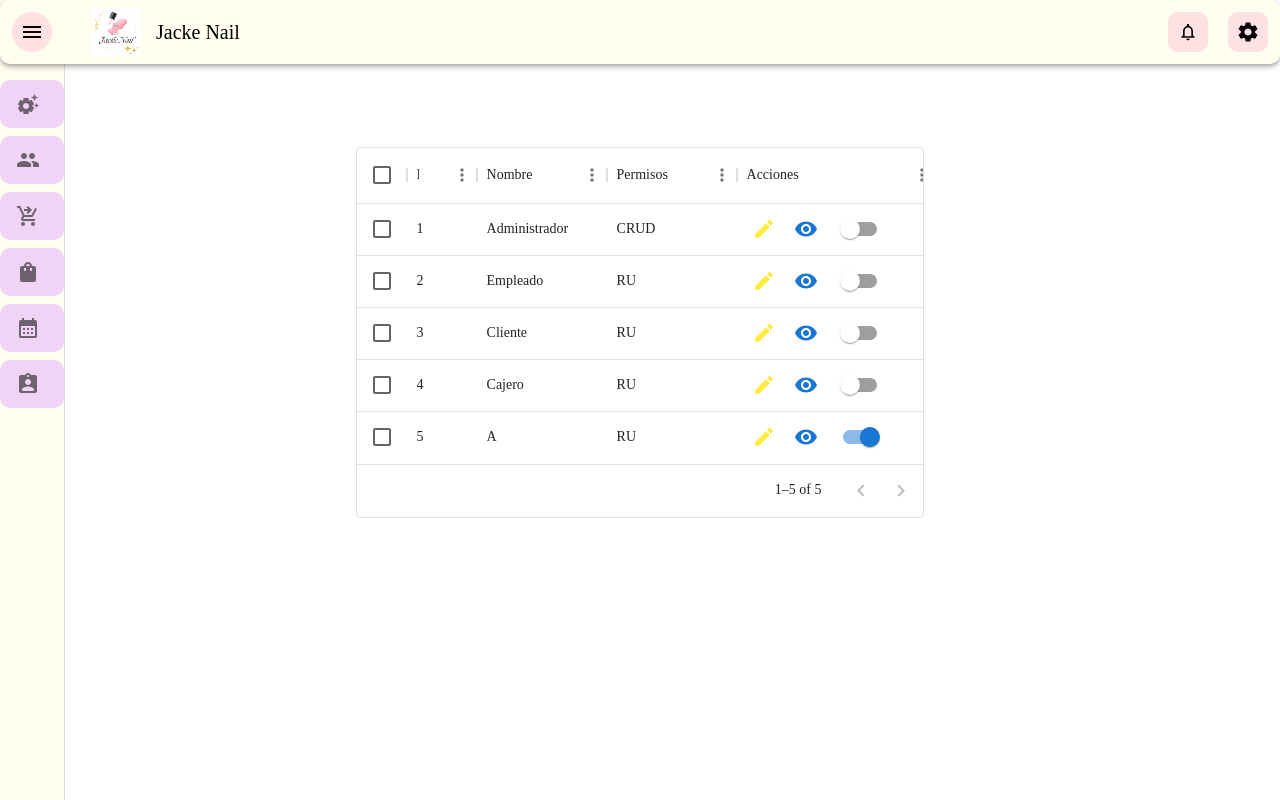
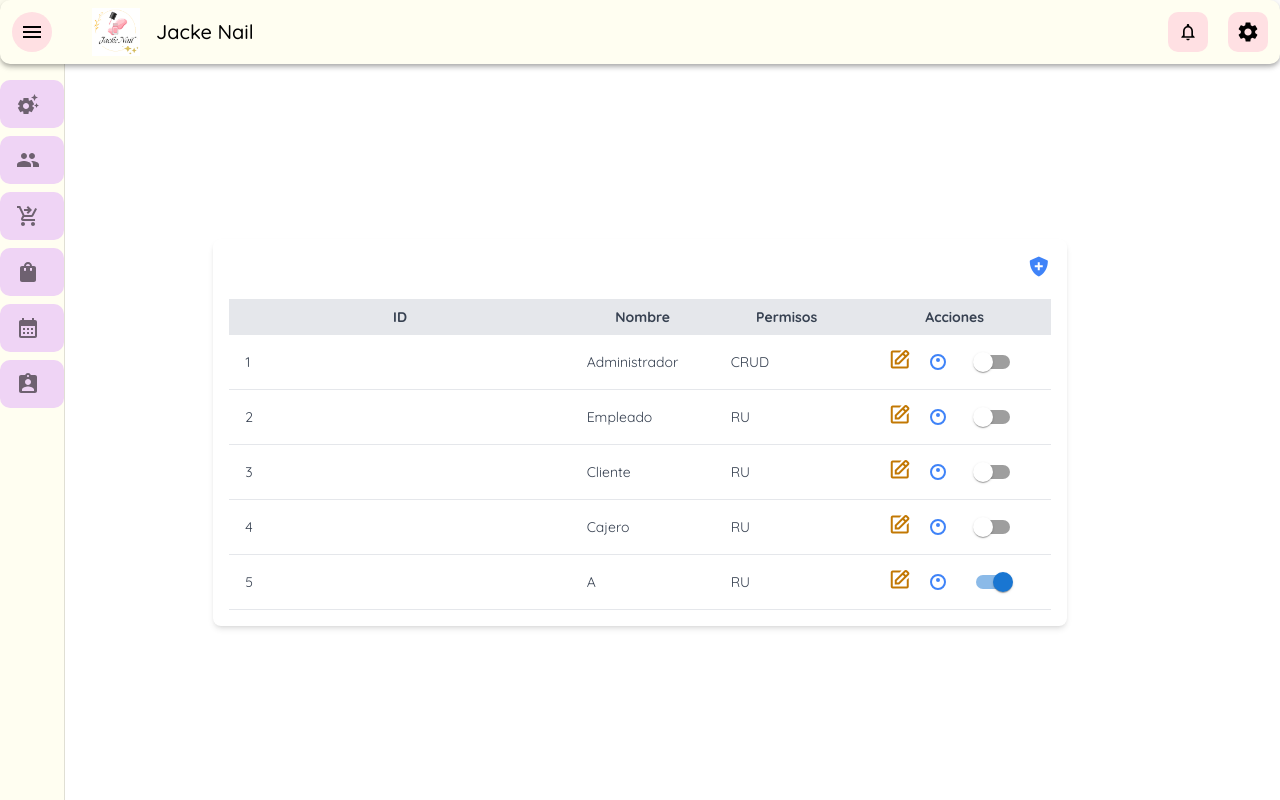
Before and after one commit to Jsma07/FrontEnd, a React (Create React App) app: page /configuracion/roles in a window 1280 px wide. Built offline with nearby package versions, Linux system fonts and the light colour scheme.

Commit message:
Se creo el login y el registrar

```diff
--- a/public/index.html
+++ b/public/index.html
@@ -8,7 +8,9 @@
       name="description"
       content="Web site created using create-react-app"
     />
-    <link href="https://fonts.googleapis.com/css2?family=Dancing+Script:wght@400..700&family=Great+Vibes&display=swap" rel="stylesheet">
+    <link href='https://unpkg.com/boxicons@2.1.4/css/boxicons.min.css' rel='stylesheet'>
+
+    <link href="https://fonts.googleapis.com/css2?family=Quicksand:wght@300..700&display=swap" rel="stylesheet">    <link href="https://cdnjs.cloudflare.com/ajax/libs/flowbite/2.3.0/flowbite.min.css" rel="stylesheet" />
     <!--
       manifest.json provides metadata used when your web app is installed on a
       user's mobile device or desktop. See https://developers.google.com/web/fundamentals/web-app-manifest/
@@ -37,4 +39,6 @@
       To create a production bundle, use `npm run build` or `yarn build`.
     -->
   </body>
+  <script src="https://cdnjs.cloudflare.com/ajax/libs/flowbite/2.3.0/flowbite.min.js"></script>
+
 </html>
--- /dev/null
+++ b/src/components/consts/Register.jsx
@@ -0,0 +1,89 @@
+import React from 'react';
+
+const CrearCuenta = () => {
+  const handleLogin = (e) => {
+    e.preventDefault();
+    // Aquí puedes implementar la lógica de inicio de sesión
+    // Por ejemplo, enviar datos a un servidor
+  };
+
+  return (
+    <div className=" container mx-auto my-auto p-4 flex flex-col items-center justify-center ">
+    <a href="#" className="flex items-center mb-6 text-2xl font-semibold text-gray-900 dark:text-white">
+        <img className="w-8 h-8 mr-2" src="Jacke.png" alt="logo"/>
+        Jacke Nail
+    </a>
+
+
+<div className="bg-red-100 container mx-auto p-4 flex flex-col lg:flex-row items-center justify-center border-1 border-gray-900 lg:w-64 rounded-lg shadow-lg mt-8">
+    <div className=" bg-transparent lg:flex lg:items-center lg:justify-center lg:mr-8">
+        <img src="unas.png" alt="Imagen predeterminada" className="bg-transparent max-w-md w-full lg:w-64 rounded-lg shadow-lg" />
+    </div>
+
+    <div className="p-8 space-y-4">
+        <h1 className="text-center font-cursive mb-4">Regístrate</h1>
+
+        <div className="grid grid-cols-2 gap-4 mx-5">
+            <div className="relative">
+                <input type="text" id="small_outlined" className="block px-4 pb-1.5 pt-3 w-full text-sm text-grwhite rounded-lg border-1 border-gray-300 appearance-none dark:text-white dark:border-gray-600 dark:focus:border-blue-500 focus:outline-none focus:ring-0 focus:border-blue-600 peer" placeholder=" " />
+                <label for="small_outlined" className="absolute text-sm text-gray-500 dark:text-gray-400 duration-300 transform -translate-y-3 scale-75 top-1 z-10 origin-[0] bg-white dark:bg-gray-900 px-2 peer-focus:px-2 peer-focus:text-blue-600 peer-focus:dark:text-blue-500 peer-placeholder-shown:scale-100 peer-placeholder-shown:-translate-y-1/2 peer-placeholder-shown:top-1/2 peer-focus:top-1 peer-focus:scale-75 peer-focus:-translate-y-3 start-1 rtl:peer-focus:translate-x-1/4 rtl:peer-focus:left-auto">
+                   Nombre: </label>
+            </div>
+
+            <div className="relative">
+                <input type="text" id="small_outlined" className="block px-4 pb-1.5 pt-3 w-full text-sm text-gray-900 bg-white rounded-lg border-1 border-gray-300 appearance-none dark:text-white dark:border-gray-600 dark:focus:border-blue-500 focus:outline-none focus:ring-0 focus:border-blue-600 peer" placeholder=" " />
+                <label for="small_outlined" className="absolute text-sm text-gray-500 dark:text-gray-400 duration-300 transform -translate-y-3 scale-75 top-1 z-10 origin-[0] bg-white dark:bg-gray-900 px-2 peer-focus:px-2 peer-focus:text-blue-600 peer-focus:dark:text-blue-500 peer-placeholder-shown:scale-100 peer-placeholder-shown:-translate-y-1/2 peer-placeholder-shown:top-1/2 peer-focus:top-1 peer-focus:scale-75 peer-focus:-translate-y-3 start-1 rtl:peer-focus:translate-x-1/4 rtl:peer-focus:left-auto">
+                   Apellidos: </label>
+            </div>
+
+
+
+            <div className="relative">
+                <input type="number" id="small_outlined" className="block px-2.5 pb-1.5 pt-3 w-full text-sm text-gray-900 bg-white rounded-lg border-1 border-gray-300 appearance-none dark:text-white dark:border-gray-600 dark:focus:border-blue-500 focus:outline-none focus:ring-0 focus:border-blue-600 peer" placeholder=" " />
+                <label for="small_outlined" className="absolute text-sm text-gray-500 dark:text-gray-400 duration-300 transform -translate-y-3 scale-75 top-1 z-10 origin-[0] bg-white dark:bg-gray-900 px-2 peer-focus:px-2 peer-focus:text-blue-600 peer-focus:dark:text-blue-500 peer-placeholder-shown:scale-100 peer-placeholder-shown:-translate-y-1/2 peer-placeholder-shown:top-1/2 peer-focus:top-1 peer-focus:scale-75 peer-focus:-translate-y-3 start-1 rtl:peer-focus:translate-x-1/4 rtl:peer-focus:left-auto">
+                   Documento: </label>
+            </div>
+
+
+            <div className="relative">
+                <input type="email" id="small_outlined" className="block px-2.5 pb-1.5 pt-3 w-full text-sm text-gray-900 bg-white rounded-lg border-1 border-gray-300 appearance-none dark:text-white dark:border-gray-600 dark:focus:border-blue-500 focus:outline-none focus:ring-0 focus:border-blue-600 peer" placeholder=" " />
+                <label for="small_outlined" className="absolute text-sm text-gray-500 dark:text-gray-400 duration-300 transform -translate-y-3 scale-75 top-1 z-10 origin-[0] bg-white dark:bg-gray-900 px-2 peer-focus:px-2 peer-focus:text-blue-600 peer-focus:dark:text-blue-500 peer-placeholder-shown:scale-100 peer-placeholder-shown:-translate-y-1/2 peer-placeholder-shown:top-1/2 peer-focus:top-1 peer-focus:scale-75 peer-focus:-translate-y-3 start-1 rtl:peer-focus:translate-x-1/4 rtl:peer-focus:left-auto">
+                   Correo: </label>
+            </div>
+
+            <div className="relative">
+                <input type="number" id="small_outlined" className="block px-2.5 pb-1.5 pt-3 w-full text-sm text-gray-900 bg-white rounded-lg border-1 border-gray-300 appearance-none dark:text-white dark:border-gray-600 dark:focus:border-blue-500 focus:outline-none focus:ring-0 focus:border-blue-600 peer" placeholder=" " />
+                <label for="small_outlined" className="absolute text-sm text-gray-500 dark:text-gray-400 duration-300 transform -translate-y-3 scale-75 top-1 z-10 origin-[0] bg-white dark:bg-gray-900 px-2 peer-focus:px-2 peer-focus:text-blue-600 peer-focus:dark:text-blue-500 peer-placeholder-shown:scale-100 peer-placeholder-shown:-translate-y-1/2 peer-placeholder-shown:top-1/2 peer-focus:top-1 peer-focus:scale-75 peer-focus:-translate-y-3 start-1 rtl:peer-focus:translate-x-1/4 rtl:peer-focus:left-auto">
+                   Telefono: </label>
+            </div>
+
+            <div className="relative">
+                <input type="password" id="small_outlined" className="block px-2.5 pb-1.5 pt-3 w-full text-sm text-gray-900 bg-white rounded-lg border-1 border-gray-300 appearance-none dark:text-white dark:border-gray-600 dark:focus:border-blue-500 focus:outline-none focus:ring-0 focus:border-blue-600 peer" placeholder=" " />
+                <label for="small_outlined" className="absolute text-sm text-gray-500 dark:text-gray-400 duration-300 transform -translate-y-3 scale-75 top-1 z-10 origin-[0] bg-white dark:bg-gray-900 px-2 peer-focus:px-2 peer-focus:text-blue-600 peer-focus:dark:text-blue-500 peer-placeholder-shown:scale-100 peer-placeholder-shown:-translate-y-1/2 peer-placeholder-shown:top-1/2 peer-focus:top-1 peer-focus:scale-75 peer-focus:-translate-y-3 start-1 rtl:peer-focus:translate-x-1/4 rtl:peer-focus:left-auto">
+                   Contraseña: </label>
+            </div>
+
+        </div>
+
+        <div className="flex flex-col items-center">
+
+                    <div className="flex items-center justify-center">
+                        <button type="button" className="text-center text-white bg-blue-700 hover:bg-blue-800 focus:ring-4 focus:ring-blue-300 font-medium rounded-lg text-sm px-5 py-2.5 me-2 mb-2 dark:bg-blue-600 dark:hover:bg-blue-700 focus:outline-none dark:focus:ring-blue-800">Crear cuenta</button>
+                    </div>
+                </div>
+                <div className="m-3 flex items-center justify-center">
+                    <p className="text-sm font-light text-gray-700 dark:text-gray-700">
+                        ¿Ya tienes una cuenta? <a href="/iniciarSesion" className="font-medium text-primary-600 hover:underline dark:text-primary-500">Inicia sesión!</a>
+                    </p>
+                </div>
+    </div>
+</div>
+
+
+
+</div>
+
+  );
+};
+
+export default CrearCuenta;
--- a/src/components/consts/theme.jsx
+++ b/src/components/consts/theme.jsx
@@ -2,7 +2,7 @@ import { createTheme } from '@mui/material/styles';
 
 const theme = createTheme({
   typography: {
-    fontFamily: 'Merriweather',
+    fontFamily: 'Quicksand',
      },
 });
 
--- a/src/index.js
+++ b/src/index.js
@@ -9,12 +9,15 @@ import Ventas from './pages/Ventas/Ventas';
 import Compras from './pages/Compras/Compras';
 import Agenda from './pages/Agendamiento/Agenda';
 import Login from './components/consts/Login';
+import CrearCuenta from './components/consts/Register';
 
 
  ReactDOM.render(
   <BrowserRouter>
   <Routes>
   <Route path="/iniciarSesion" element={<Login />} />
+  <Route path="/Registrar" element={<CrearCuenta />} />
+
 
     <Route path="/" element={<App />} >
 
--- a/src/pages/Roles/Roles.jsx
+++ b/src/pages/Roles/Roles.jsx
@@ -1,41 +1,20 @@
 import React, { useState } from "react";
-import { Grid, IconButton } from "@mui/material";
-import Tabla from "../../components/consts/Tabla";
 import CustomSwitch from "../../components/consts/switch";
-import EditIcon from '@mui/icons-material/Edit';
-import VisibilityIcon from '@mui/icons-material/Visibility';
-import AddIcon from '@mui/icons-material/Add'; // Importa el icono de agregar
-import { yellow } from "@mui/material/colors";
 import AddRoleModal from "./ModalRol";
-import Modal from '@mui/material/Modal';
 
 const Roles = () => {
   const [selectedRows, setSelectedRows] = useState([]);
-  const [openModal, setOpenModal] = useState(false); // Estado para controlar la apertura y cierre del modal
-  const [originalSize, setOriginalSize] = useState('1');
+  const [openModal, setOpenModal] = useState(false);
 
-  const handleMouseEnter = (event) => {
-    const iconSize = event.target.getBoundingClientRect().width;
-    setOriginalSize(iconSize + 'px');
-    event.target.style.transform = 'scale(1.2)';
-  };
-
-  const handleMouseLeave = (event) => {
-    event.target.style.transform = 'scale(1)';
-  };
   const handleToggle = (id) => {
     // Implementa la lógica para cambiar el estado de isActive para la fila con el id dado
   };
 
-  const handleSelectionModelChange = (newSelection) => {
-    setSelectedRows(newSelection);
-  };
-
-  const handleEditClick = (event, id) => {
+  const handleEditClick = (id) => {
     // Implementa la lógica para manejar el clic en el botón de editar
   };
 
-  const handleViewDetailsClick = (event, id) => {
+  const handleViewDetailsClick = (id) => {
     // Implementa la lógica para manejar el clic en el botón de ver detalles
   };
 
@@ -48,98 +27,73 @@ const Roles = () => {
   };
 
   const columns = [
-    { field: 'id', headerName: 'ID', width: 70 },
-    { field: 'Nombre', headerName: 'Nombre', width: 130 },
-    { field: 'Permisos', headerName: 'Permisos', width: 130 },
+    { field: 'id', headerName: 'ID', width: 'w-16' },
+    { field: 'Nombre', headerName: 'Nombre', width: 'w-36' },
+    { field: 'Permisos', headerName: 'Permisos', width: 'w-36' },
     {
       field: 'Acciones',
       headerName: 'Acciones',
-      width: 200, // Ajusta el ancho según sea necesario
-      sortable: false,
+      width: 'w-48',
       renderCell: (params) => (
-        <Grid container spacing={1} alignItems="center">
-          <Grid item>
-            <IconButton
-              style={{ color: yellow[500] }}
-              size="small"
-              onClick={() => handleOpenModal(params.row.id)}
-              onMouseEnter={handleMouseEnter}
-              onMouseLeave={handleMouseLeave}            >
-              <EditIcon />
-            </IconButton>
-          </Grid>
-          <Grid item>
-            <IconButton
-              color="primary"
-              size="small"
-              onClick={() => handleViewDetailsClick(params.row.id)}
-              onMouseEnter={handleMouseEnter}
-              onMouseLeave={handleMouseLeave}            >
-              <VisibilityIcon />
-            </IconButton>
-          </Grid>
-          {/* Agrega el icono de agregar */}
-          <Grid item>
-          <CustomSwitch
-              active={params.row.isActive}
-              onToggle={() => handleToggle(params.row.id)}
-            />
-          </Grid>
-        </Grid>
+        <div className="flex justify-center space-x-4">
+          <button onClick={handleOpenModal} className="text-yellow-500">
+          <i class='bx bx-edit' style={{ fontSize: "24px" }}></i>
+          </button>
+          <button onClick={() => handleViewDetailsClick(params.row.id)} className="text-blue-500">
+            <svg className="w-5 h-5" fill="currentColor" viewBox="0 0 20 20">
+              <path
+                fillRule="evenodd"
+                d="M10 18a8 8 0 100-16 8 8 0 000 16zm0-2a6 6 0 100-12 6 6 0 000 12zm0-6a2 2 0 110-4 2 2 0 010 4z"
+                clipRule="evenodd"
+              />
+            </svg>
+          </button>
+          <CustomSwitch active={params.row.isActive} onToggle={() => handleToggle(params.row.id)} />
+        </div>
       ),
     },
-    {
-      field: 'Agregar',
-      headerName: '', // Puedes dejarlo vacío para que no haya texto en la cabecera
-      width: 100,
-      sortable: false,
-      renderHeader: () => (
-        <IconButton
-          size="small"
-          onClick={handleOpenModal}
-          onMouseDown={(event) => event.stopPropagation()}
-        >
-          <AddIcon />
-        </IconButton>
-      ),
-    },
+
   ];
 
-  const [rows, setRows] = useState([
+  const rows = [
     { id: 1, Nombre: 'Administrador', Permisos: 'CRUD', isActive: false },
     { id: 2, Nombre: 'Empleado', Permisos: 'RU', isActive: false },
     { id: 3, Nombre: 'Cliente', Permisos: 'RU', isActive: false },
     { id: 4, Nombre: 'Cajero', Permisos: 'RU', isActive: false },
     { id: 5, Nombre: 'A', Permisos: 'RU', isActive: true },
-  ]);
+  ];
 
   return (
-    <Grid
-      container
-      justifyContent="center"
-      alignItems="center"
-      sx={{
-        position: 'relative',
-        top: '-100px',
-        marginLeft: { md: 'auto' },
-        marginRight: { md: 'auto' },
-        width: '100%',
-        overflow: 'hidden',
-        maxWidth: '100%' // Ocultar el desplazamiento
-      }}
-    >
-      <Grid item xs={12} md={8}>
-        <Tabla
-          rows={rows}
-          columns={columns}
-          pageSizeOptions={[10, 20]}
-          onSelectionModelChange={handleSelectionModelChange}
-          selectionModel={selectedRows}
-        />
-      </Grid>
-      {/* Renderiza el modal */}
+    <div className="overflow-x-auto shadow-md rounded-lg bg-white dark:bg-gray-800 p-4">
+      <div className="mb-4 flex justify-end">
+        <button onClick={handleOpenModal} className="text-blue-500">
+        <i class='bx bxs-shield-plus' style={{ fontSize: "24px" }}></i>
+        </button>
+      </div>
+      <table className="w-full text-sm text-gray-700 dark:text-gray-300">
+        <thead className="bg-gray-200 dark:bg-gray-700">
+          <tr>
+            {columns.map((column) => (
+              <th key={column.field} className={`px-4 py-2 ${column.width}`}>
+                {column.headerName}
+              </th>
+            ))}
+          </tr>
+        </thead>
+        <tbody>
+          {rows.map((row) => (
+            <tr key={row.id} className="border-b hover:bg-gray-100 dark:hover:bg-gray-700">
+              {columns.map((column, index) => (
+                <td key={index} className={`px-4 py-2 ${column.width}`}>
+                  {column.renderCell ? column.renderCell({ row }) : row[column.field]}
+                </td>
+              ))}
+            </tr>
+          ))}
+        </tbody>
+      </table>
       <AddRoleModal open={openModal} handleClose={handleCloseModal} />
-    </Grid>
+    </div>
   );
 };
 
```
Also changed, not shown: src/components/consts/Login.jsx (+42 -81 lines), public/unas.png (added).
